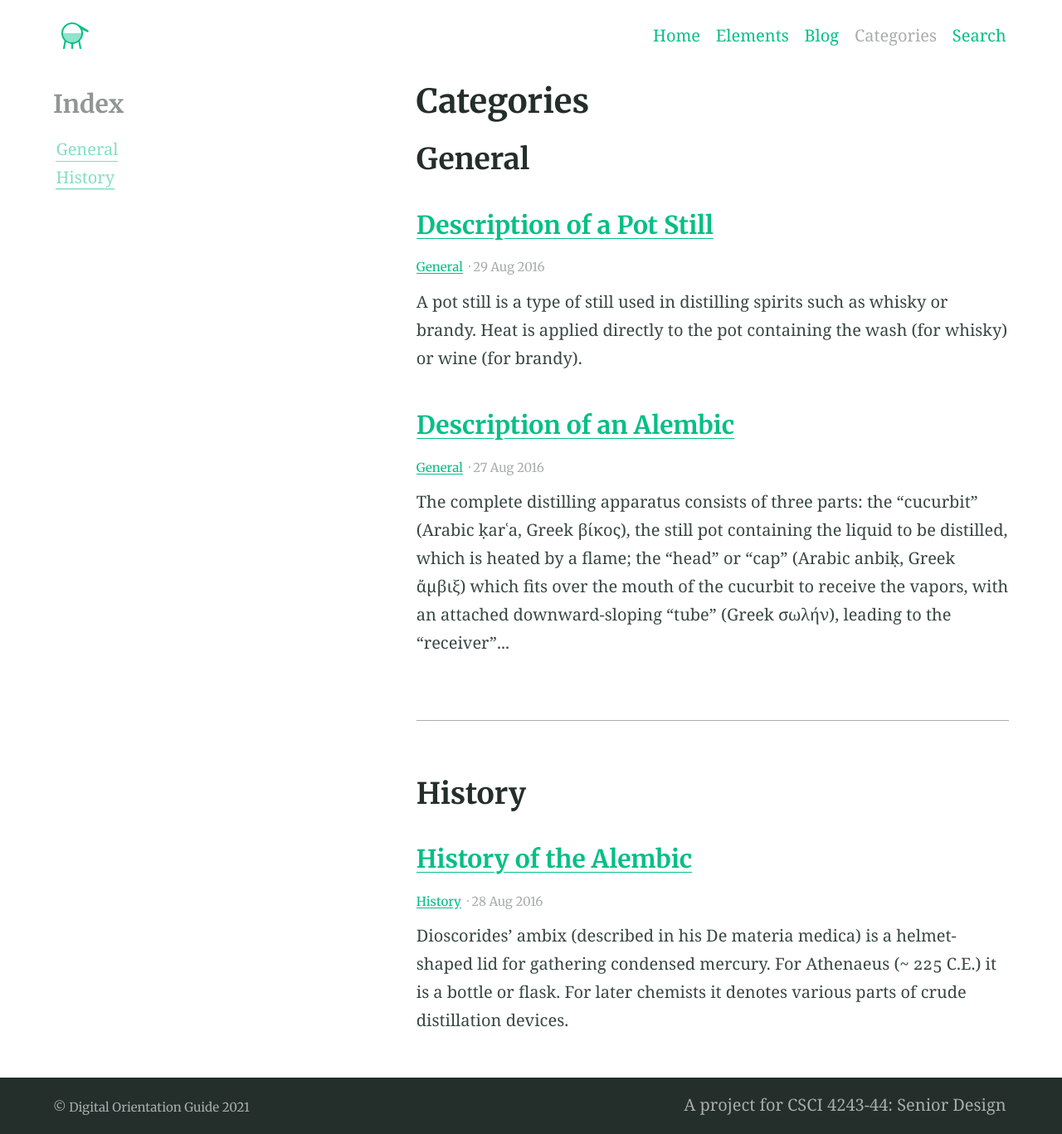
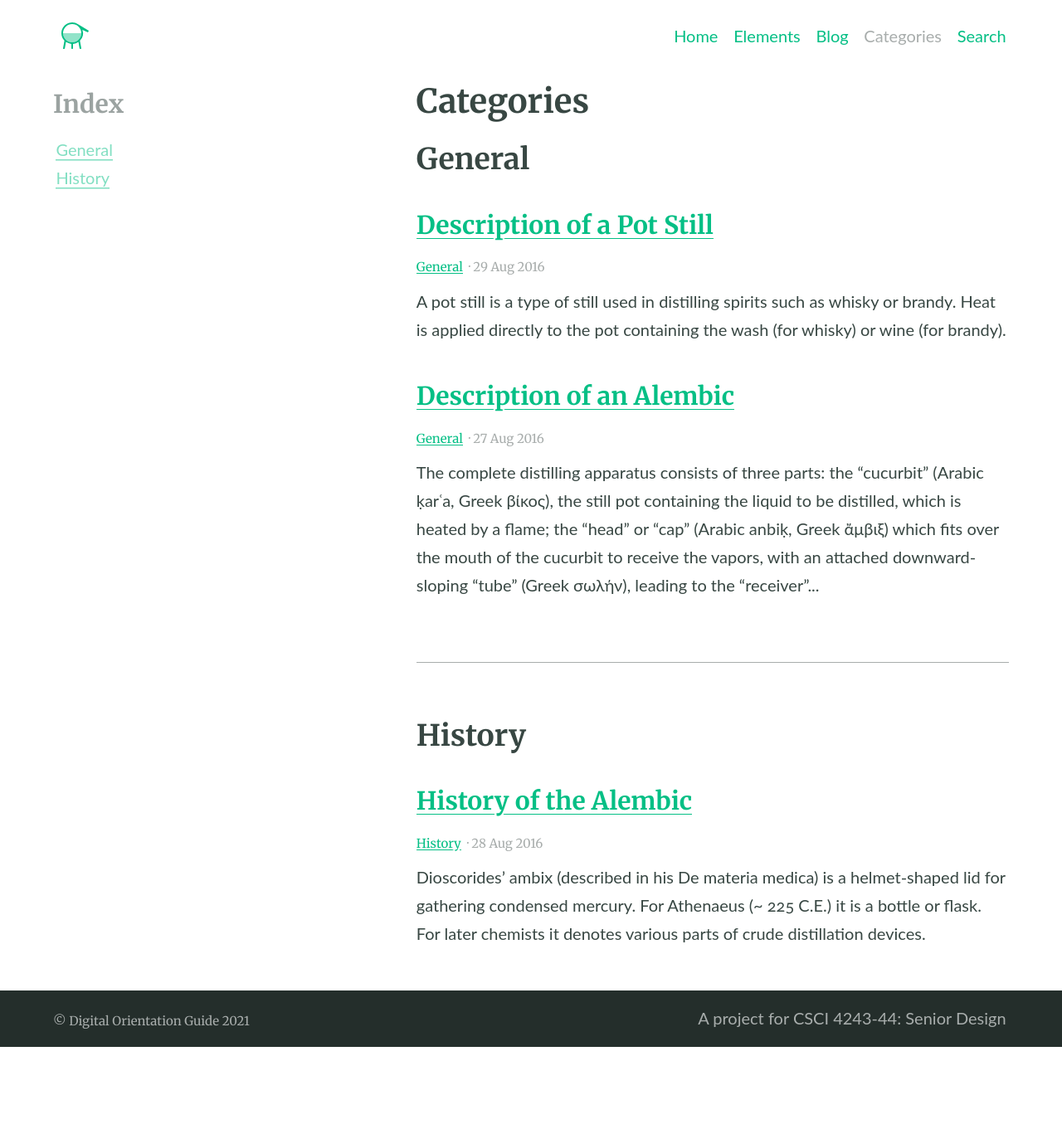
Before and after one commit to searri/project-dog, a Jekyll site: the page built from categories.md, in a window 1280 px wide. Shown: the whole page at 83% size. Built offline with Jekyll 4.4.1, drawn with Linux system fonts in a browser that asks for light colours; after the commit the page ends 1262 px from its top, so only the background shows below that.

Commit message:
Style changes for DOG branding

```diff
--- a/_includes/site-feature.html
+++ b/_includes/site-feature.html
@@ -7,7 +7,9 @@
 {% endif %}
 
 {% if feature_text or feature_image %}
-  <div class="feature"{% if feature_image %} style="background-image: url({{ feature_image }})"{% endif %}>
+<div class="feature" {% if feature_image %}
+  style="background-image: url({{ feature_image }}) {% if page.text_color %}; color: {{ page.text_color }} {% endif %}"
+  {% endif %}>
   <div class="container  typeset">
     {{ feature_text | markdownify }}
   </div>
--- a/_sass/_settings.scss
+++ b/_sass/_settings.scss
@@ -15,7 +15,7 @@ $white: #ffffff !default;
 
 // Typography
 $bodytype: (
-  font-family: "Georgia, serif",
+  font-family: "Lato, sans-serif",
   regular: 400,
   bold: 700,
   italic: italic,
--- a/_sass/sassline-base/_typography.scss
+++ b/_sass/sassline-base/_typography.scss
@@ -59,7 +59,6 @@ a {
 
   // Headings. OpenType ligatures, discretionary ligatures and lining figures enabled if available.
   h1, h2, h3, h4, h5, h6 {
-    color: $headingColour;
     font-family: unquote(map-get($headingtype, font-family));
     font-feature-settings: 'dlig', 'liga', 'lnum', 'kern';
     font-style: normal;
```
Also changed, not shown: assets/orange.png (added). Lines whose indentation alone changed are shown as unchanged.
